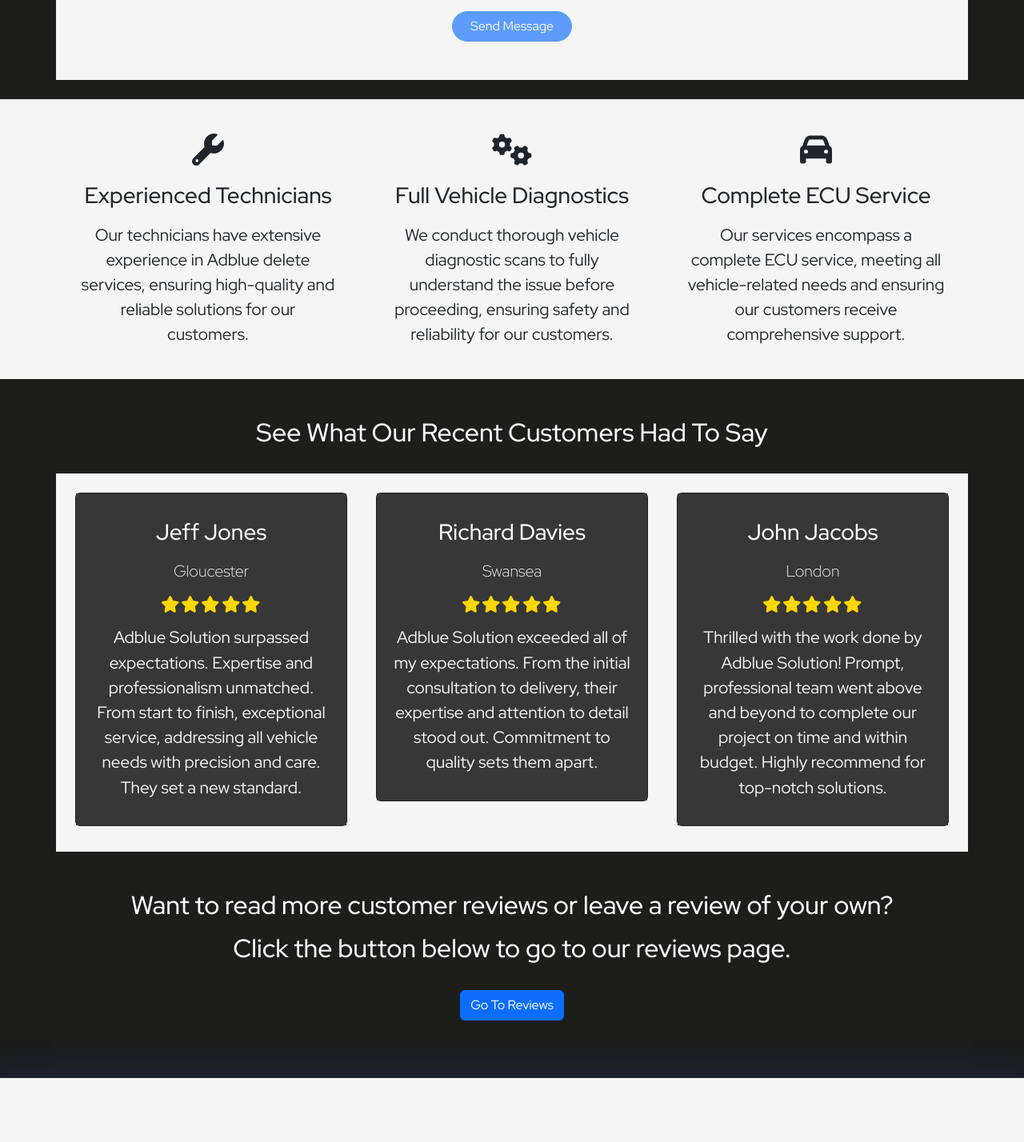
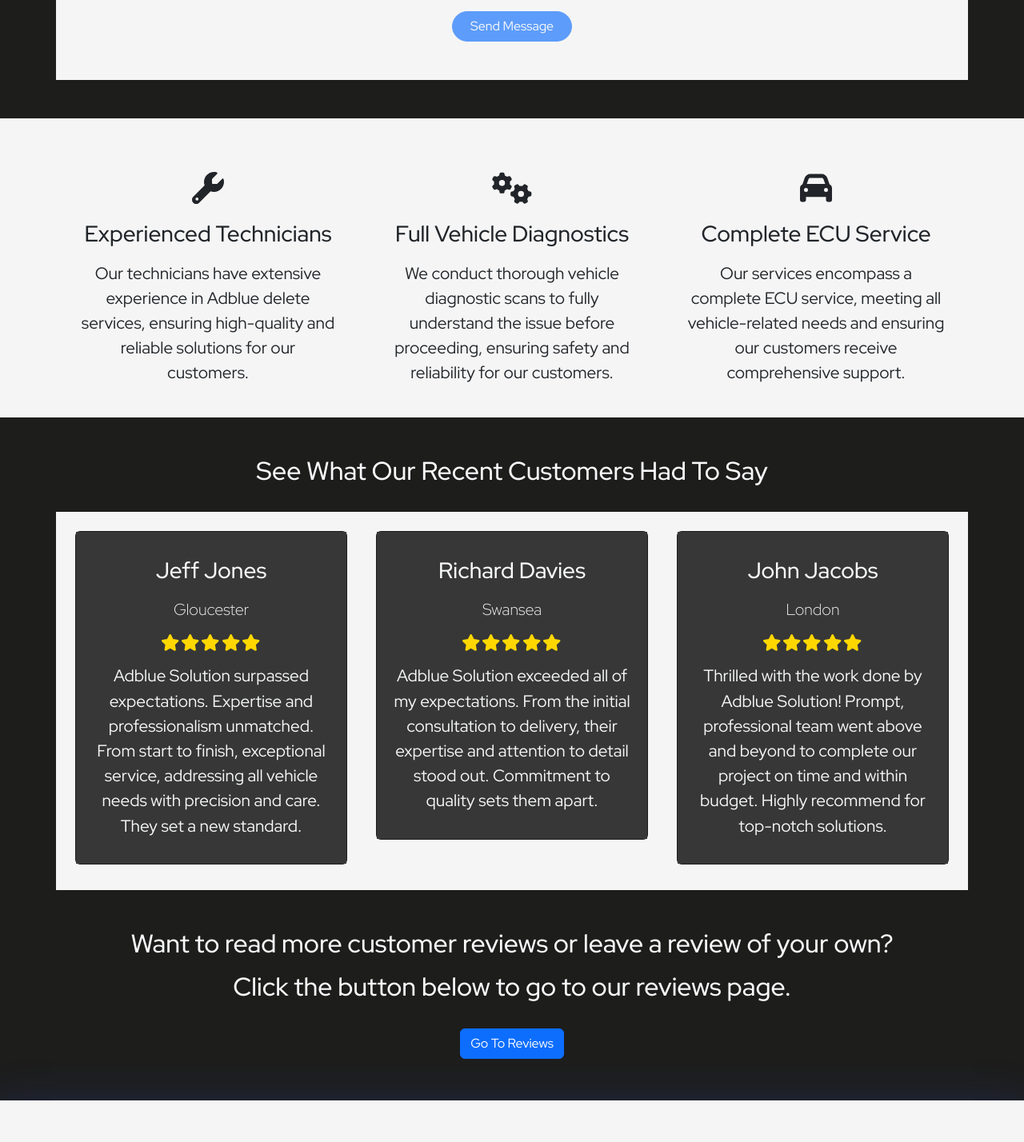
Before and after one commit to joshthomas98/adblue-solution-website, a React (Vite) app: page / in a window 1280 px wide. Shown: the part 3600-5028 px from the top of the page at 80% size. Built offline with nearby package versions, Linux system fonts and the light colour scheme; some icons are missing; a web font is replaced by a local one.

Commit message:
6/5/2024 - 11 - DONE APART FROM EMAIL CHANGEOVER

```diff
--- a/src/components/HomepageCards.jsx
+++ b/src/components/HomepageCards.jsx
@@ -279,7 +279,7 @@
       </div>
 
       <div
-        className="text-center pt-3 pb-4"
+        className="text-center pt-3 pb-1"
         style={{ backgroundColor: "#1D1D1C" }}
       >
         <Button href="/reviewslist">Go To Reviews</Button>
--- a/src/pages/Homepage.jsx
+++ b/src/pages/Homepage.jsx
@@ -211,7 +211,7 @@
           </Container>
         </section>
 
-        <section className="pb-3" id="functionalitySection">
+        <section className="pb-3 mt-5" id="functionalitySection">
           <Container>
             <Row className="text-center g-4 pb-2">
               <Col md>
```
